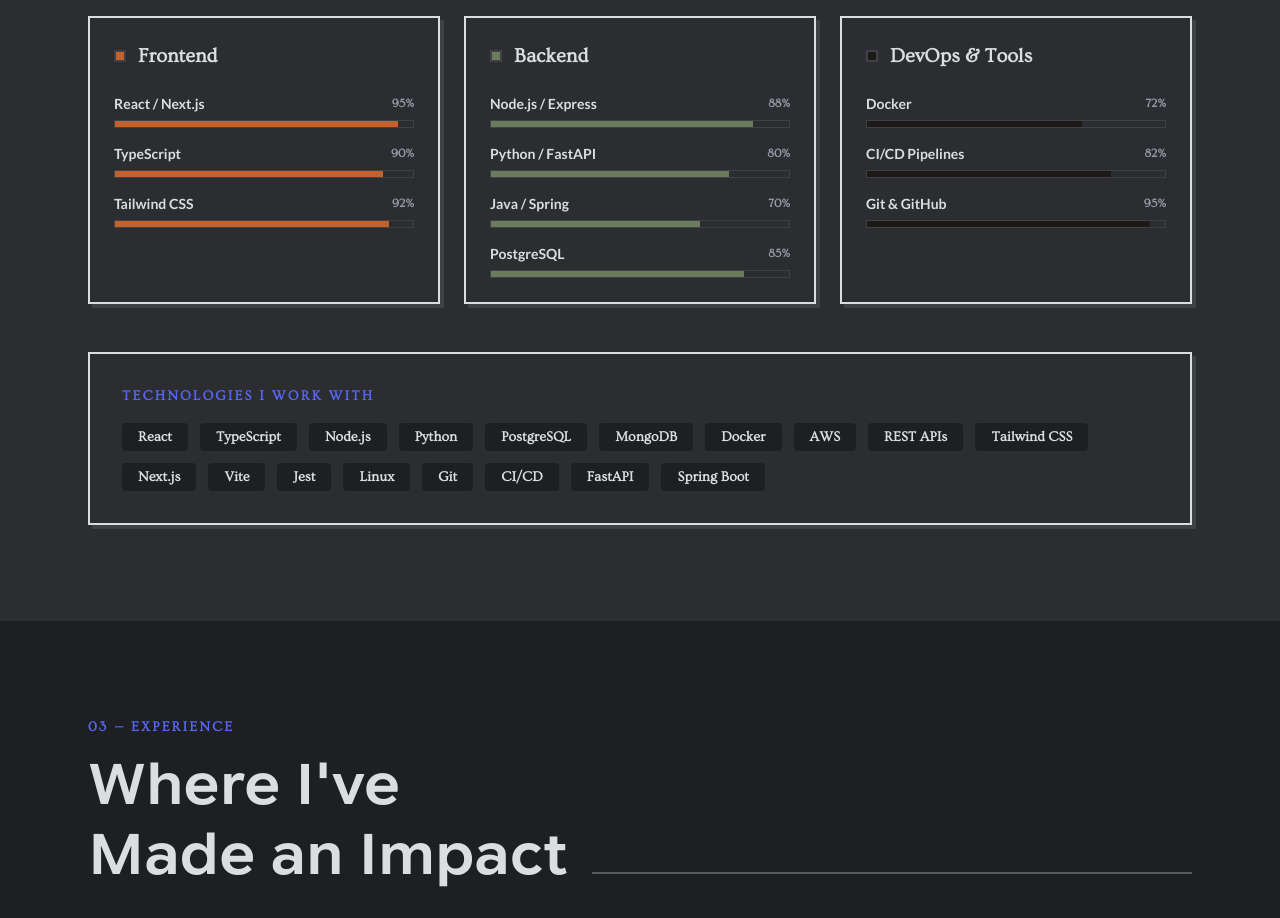
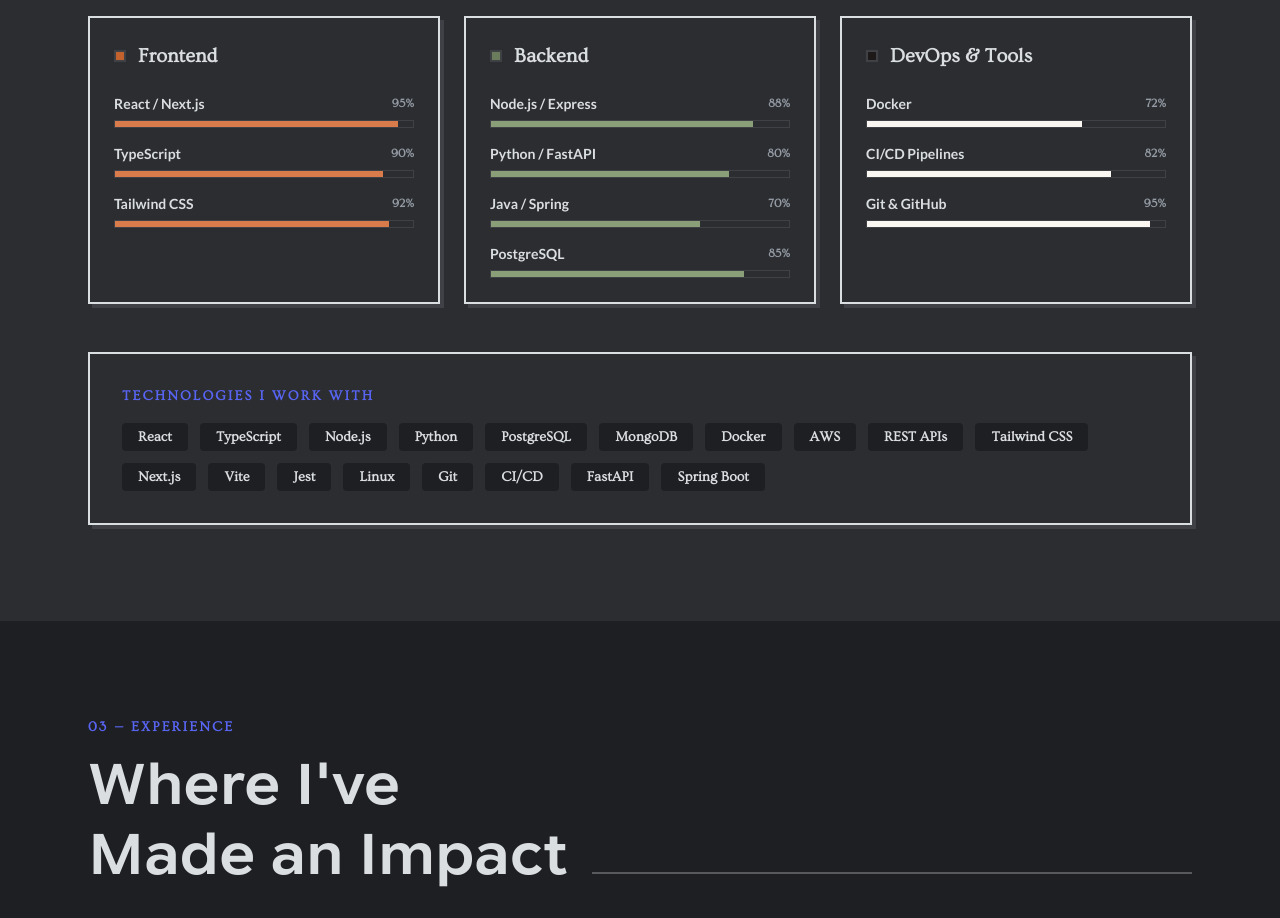
Before and after one commit to saroj2053/portfolio-v2, a React (Vite) app: page / in a window 1280 px wide. Shown: the part 1840-2758 px from the top of the page. Built offline with nearby package versions, Linux system fonts and the light colour scheme.

Commit message:
fix: update dark skin condition in SkillBar component

```diff
--- a/src/components/sections/Skills.tsx
+++ b/src/components/sections/Skills.tsx
@@ -8,7 +8,7 @@ function SkillBar({ name, level, color, darkColor, delay }: { name: string; leve
   const [animated, setAnimated] = useState(false);
   const ref = useRef<HTMLDivElement>(null);
   const skinId = useSkinStore((s) => s.skinId);
-  const isDark = skinId === "desert-night" || skinId === "ocean" || skinId === "midnight";
+  const isDark = skinId === "desert-night" || skinId === "discord";
 
   useEffect(() => {
     const observer = new IntersectionObserver(
```
